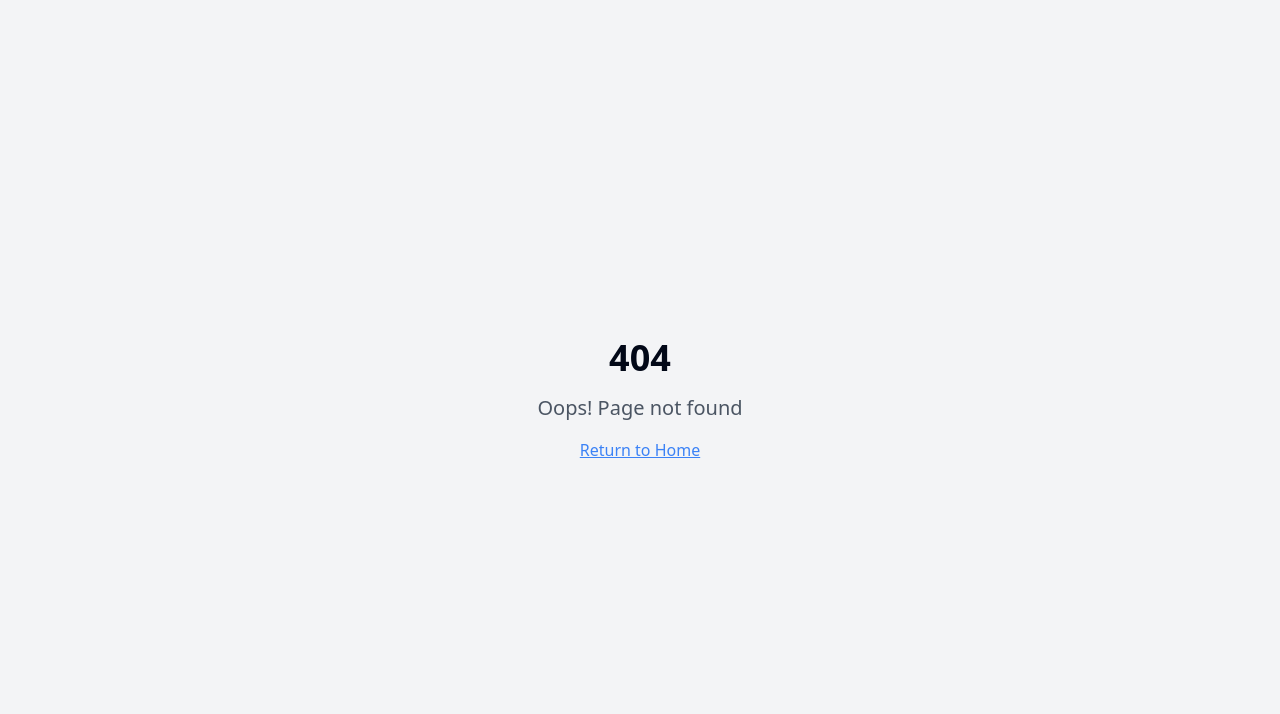
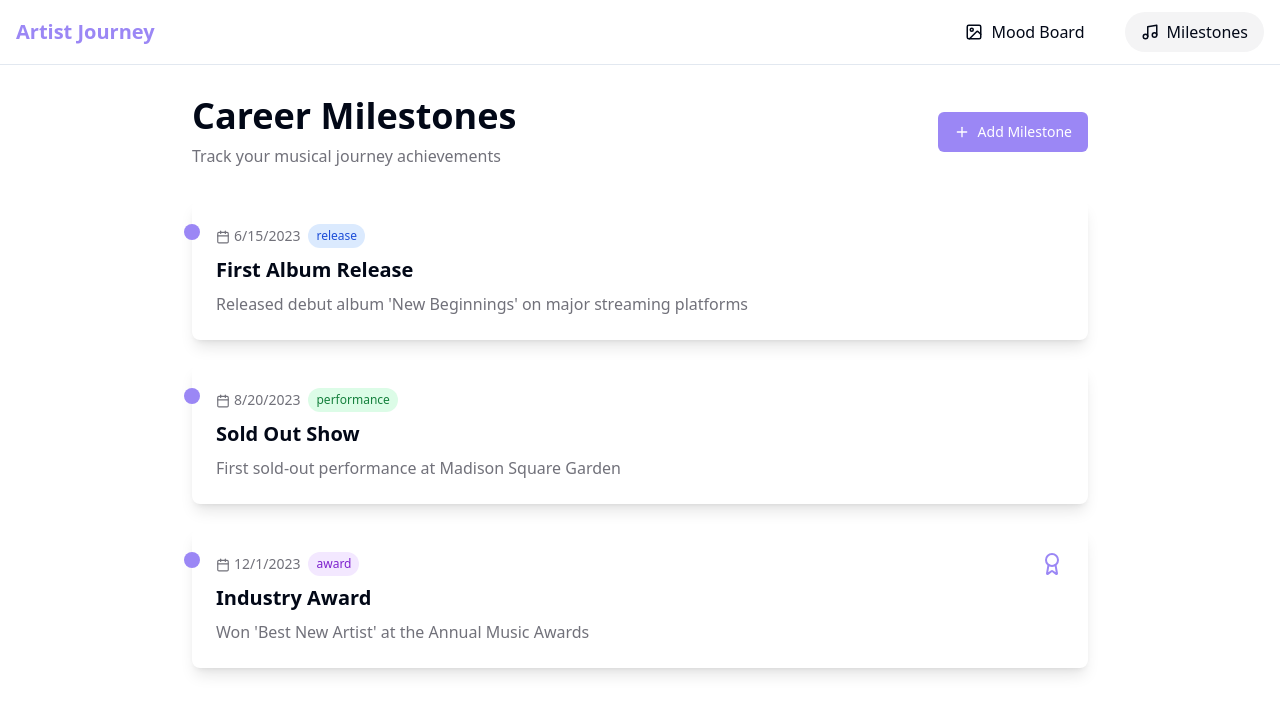
Before and after one commit to agkabongo/welcome2theshow-portail, a React (Vite) app: page /milestones in a window 1280 px wide. Before the commit this address had no page. Shown: the top 714 px of the page. Built offline with nearby package versions, Linux system fonts and the light colour scheme.

Commit message:
Add mood board & milestones pages
This commit adds a mood board maker page and a career milestones page for artists in the musical industry.

```diff
--- a/src/App.tsx
+++ b/src/App.tsx
@@ -1,9 +1,13 @@
+
 import { Toaster } from "@/components/ui/toaster";
 import { Toaster as Sonner } from "@/components/ui/sonner";
 import { TooltipProvider } from "@/components/ui/tooltip";
 import { QueryClient, QueryClientProvider } from "@tanstack/react-query";
 import { BrowserRouter, Routes, Route } from "react-router-dom";
+import { Navigation } from "./components/Navigation";
 import Index from "./pages/Index";
+import MoodBoard from "./pages/MoodBoard";
+import Milestones from "./pages/Milestones";
 import NotFound from "./pages/NotFound";
 
 const queryClient = new QueryClient();
@@ -11,15 +15,19 @@ const queryClient = new QueryClient();
 const App = () => (
   <QueryClientProvider client={queryClient}>
     <TooltipProvider>
+      <BrowserRouter>
+        <Navigation />
+        <main className="pt-16">
+          <Routes>
+            <Route path="/" element={<Index />} />
+            <Route path="/moodboard" element={<MoodBoard />} />
+            <Route path="/milestones" element={<Milestones />} />
+            <Route path="*" element={<NotFound />} />
+          </Routes>
+        </main>
+      </BrowserRouter>
       <Toaster />
       <Sonner />
-      <BrowserRouter>
-        <Routes>
-          <Route path="/" element={<Index />} />
-          {/* ADD ALL CUSTOM ROUTES ABOVE THE CATCH-ALL "*" ROUTE */}
-          <Route path="*" element={<NotFound />} />
-        </Routes>
-      </BrowserRouter>
     </TooltipProvider>
   </QueryClientProvider>
 );
--- /dev/null
+++ b/src/components/Navigation.tsx
@@ -0,0 +1,44 @@
+
+import { Link, useLocation } from "react-router-dom";
+import { cn } from "@/lib/utils";
+import { Music, Image } from "lucide-react";
+
+export const Navigation = () => {
+  const location = useLocation();
+
+  return (
+    <nav className="fixed top-0 left-0 right-0 z-50 bg-white/80 backdrop-blur-lg border-b">
+      <div className="container mx-auto px-4">
+        <div className="flex items-center justify-between h-16">
+          <Link to="/" className="text-xl font-semibold text-primary hover:opacity-80 transition-opacity">
+            Artist Journey
+          </Link>
+          <div className="flex gap-6">
+            <Link
+              to="/moodboard"
+              className={cn(
+                "flex items-center gap-2 px-4 py-2 rounded-full transition-all",
+                "hover:bg-secondary/80",
+                location.pathname === "/moodboard" && "bg-secondary"
+              )}
+            >
+              <Image size={18} />
+              <span>Mood Board</span>
+            </Link>
+            <Link
+              to="/milestones"
+              className={cn(
+                "flex items-center gap-2 px-4 py-2 rounded-full transition-all",
+                "hover:bg-secondary/80",
+                location.pathname === "/milestones" && "bg-secondary"
+              )}
+            >
+              <Music size={18} />
+              <span>Milestones</span>
+            </Link>
+          </div>
+        </div>
+      </div>
+    </nav>
+  );
+};
--- a/src/pages/Index.tsx
+++ b/src/pages/Index.tsx
@@ -1,11 +1,43 @@
-// Update this page (the content is just a fallback if you fail to update the page)
+
+import { Link } from "react-router-dom";
+import { Image, Music } from "lucide-react";
 
 const Index = () => {
   return (
-    <div className="min-h-screen flex items-center justify-center bg-gray-100">
-      <div className="text-center">
-        <h1 className="text-4xl font-bold mb-4">Welcome to Your Blank App</h1>
-        <p className="text-xl text-gray-600">Start building your amazing project here!</p>
+    <div className="min-h-screen flex flex-col items-center justify-center bg-gradient-to-b from-white to-gray-50">
+      <div className="w-full max-w-4xl px-4 animate-fade-in">
+        <h1 className="text-5xl font-bold text-center mb-8">
+          <span className="text-primary">Create</span> Your Artist Journey
+        </h1>
+        <p className="text-xl text-center text-muted-foreground mb-12">
+          Design your vision. Track your progress. Share your story.
+        </p>
+
+        <div className="grid md:grid-cols-2 gap-8 mt-8">
+          <Link
+            to="/moodboard"
+            className="group relative overflow-hidden rounded-2xl bg-white p-8 shadow-lg transition-all hover:shadow-xl"
+          >
+            <div className="absolute inset-0 bg-gradient-to-br from-primary/5 to-primary/10 opacity-0 group-hover:opacity-100 transition-opacity" />
+            <Image className="w-12 h-12 mb-4 text-primary" />
+            <h2 className="text-2xl font-semibold mb-2">Mood Board</h2>
+            <p className="text-muted-foreground">
+              Create visual inspiration boards for your next project or album
+            </p>
+          </Link>
+
+          <Link
+            to="/milestones"
+            className="group relative overflow-hidden rounded-2xl bg-white p-8 shadow-lg transition-all hover:shadow-xl"
+          >
+            <div className="absolute inset-0 bg-gradient-to-br from-primary/5 to-primary/10 opacity-0 group-hover:opacity-100 transition-opacity" />
+            <Music className="w-12 h-12 mb-4 text-primary" />
+            <h2 className="text-2xl font-semibold mb-2">Career Milestones</h2>
+            <p className="text-muted-foreground">
+              Document and celebrate your musical journey achievements
+            </p>
+          </Link>
+        </div>
       </div>
     </div>
   );
--- /dev/null
+++ b/src/pages/Milestones.tsx
@@ -0,0 +1,96 @@
+
+import { useState } from "react";
+import { Award, Calendar, Plus } from "lucide-react";
+import { Button } from "@/components/ui/button";
+import { cn } from "@/lib/utils";
+
+type Milestone = {
+  id: number;
+  title: string;
+  date: string;
+  description: string;
+  category: "release" | "performance" | "award";
+};
+
+const initialMilestones: Milestone[] = [
+  {
+    id: 1,
+    title: "First Album Release",
+    date: "2023-06-15",
+    description: "Released debut album 'New Beginnings' on major streaming platforms",
+    category: "release",
+  },
+  {
+    id: 2,
+    title: "Sold Out Show",
+    date: "2023-08-20",
+    description: "First sold-out performance at Madison Square Garden",
+    category: "performance",
+  },
+  {
+    id: 3,
+    title: "Industry Award",
+    date: "2023-12-01",
+    description: "Won 'Best New Artist' at the Annual Music Awards",
+    category: "award",
+  },
+];
+
+const Milestones = () => {
+  const [milestones, setMilestones] = useState<Milestone[]>(initialMilestones);
+
+  return (
+    <div className="container mx-auto px-4 py-8 animate-fade-in">
+      <div className="max-w-4xl mx-auto">
+        <div className="flex justify-between items-center mb-8">
+          <div>
+            <h1 className="text-4xl font-bold mb-2">Career Milestones</h1>
+            <p className="text-muted-foreground">
+              Track your musical journey achievements
+            </p>
+          </div>
+          <Button className="flex items-center gap-2">
+            <Plus size={18} />
+            Add Milestone
+          </Button>
+        </div>
+
+        <div className="space-y-6">
+          {milestones.map((milestone) => (
+            <div
+              key={milestone.id}
+              className="relative flex gap-4 bg-white rounded-lg p-6 shadow-lg transition-all hover:shadow-xl"
+            >
+              <div className="absolute -left-2 top-6 w-4 h-4 rounded-full bg-primary" />
+              <div className="flex-1">
+                <div className="flex items-center gap-2 mb-2">
+                  <span className="text-sm text-muted-foreground">
+                    <Calendar size={14} className="inline mr-1" />
+                    {new Date(milestone.date).toLocaleDateString()}
+                  </span>
+                  <span
+                    className={cn(
+                      "px-2 py-1 rounded-full text-xs",
+                      milestone.category === "release" && "bg-blue-100 text-blue-700",
+                      milestone.category === "performance" && "bg-green-100 text-green-700",
+                      milestone.category === "award" && "bg-purple-100 text-purple-700"
+                    )}
+                  >
+                    {milestone.category}
+                  </span>
+                </div>
+                <h3 className="text-xl font-semibold mb-2">{milestone.title}</h3>
+                <p className="text-muted-foreground">{milestone.description}</p>
+              </div>
+              {milestone.category === "award" && (
+                <Award className="text-primary" size={24} />
+              )}
+            </div>
+          ))}
+        </div>
+      </div>
+    </div>
+  );
+};
+
+export default Milestones;
--- /dev/null
+++ b/src/pages/MoodBoard.tsx
@@ -0,0 +1,83 @@
+
+import { useState } from "react";
+import { Upload, Plus } from "lucide-react";
+import { Button } from "@/components/ui/button";
+import { toast } from "sonner";
+
+const MoodBoard = () => {
+  const [images, setImages] = useState<string[]>([]);
+
+  const handleImageUpload = (event: React.ChangeEvent<HTMLInputElement>) => {
+    const files = event.target.files;
+    if (!files) return;
+
+    Array.from(files).forEach((file) => {
+      const reader = new FileReader();
+      reader.onload = (e) => {
+        if (typeof e.target?.result === "string") {
+          setImages((prev) => [...prev, e.target.result]);
+          toast.success("Image added to mood board");
+        }
+      };
+      reader.readAsDataURL(file);
+    });
+  };
+
+  return (
+    <div className="container mx-auto px-4 py-8 animate-fade-in">
+      <div className="max-w-4xl mx-auto">
+        <div className="flex justify-between items-center mb-8">
+          <div>
+            <h1 className="text-4xl font-bold mb-2">Mood Board</h1>
+            <p className="text-muted-foreground">
+              Create your visual inspiration board
+            </p>
+          </div>
+          <label className="cursor-pointer">
+            <input
+              type="file"
+              className="hidden"
+              accept="image/*"
+              multiple
+              onChange={handleImageUpload}
+            />
+            <Button className="flex items-center gap-2">
+              <Upload size={18} />
+              Add Images
+            </Button>
+          </label>
+        </div>
+
+        <div className="grid grid-cols-2 md:grid-cols-3 gap-4">
+          {images.map((image, index) => (
+            <div
+              key={index}
+              className="aspect-square rounded-lg overflow-hidden shadow-lg transition-transform hover:scale-[1.02]"
+            >
+              <img
+                src={image}
+                alt={`Mood board image ${index + 1}`}
+                className="w-full h-full object-cover"
+              />
+            </div>
+          ))}
+          <label className="cursor-pointer aspect-square rounded-lg border-2 border-dashed border-gray-200 flex items-center justify-center bg-gray-50 hover:bg-gray-100 transition-colors">
+            <input
+              type="file"
+              className="hidden"
+              accept="image/*"
+              multiple
+              onChange={handleImageUpload}
+            />
+            <div className="text-center">
+              <Plus size={24} className="mx-auto mb-2 text-gray-400" />
+              <span className="text-sm text-gray-500">Add Image</span>
+            </div>
+          </label>
+        </div>
+      </div>
+    </div>
+  );
+};
+
+export default MoodBoard;
--- a/tailwind.config.ts
+++ b/tailwind.config.ts
@@ -1,3 +1,4 @@
+
 import type { Config } from "tailwindcss";
 
 export default {
@@ -12,85 +13,60 @@ export default {
   theme: {
     container: {
       center: true,
-			padding: '2rem',
+      padding: "2rem",
       screens: {
-				'2xl': '1400px'
-			}
+        "2xl": "1400px",
+      },
     },
     extend: {
       colors: {
-				border: 'hsl(var(--border))',
-				input: 'hsl(var(--input))',
-				ring: 'hsl(var(--ring))',
-				background: 'hsl(var(--background))',
-				foreground: 'hsl(var(--foreground))',
+        border: "hsl(var(--border))",
+        input: "hsl(var(--input))",
+        ring: "hsl(var(--ring))",
+        background: "hsl(var(--background))",
+        foreground: "hsl(var(--foreground))",
         primary: {
-					DEFAULT: 'hsl(var(--primary))',
-					foreground: 'hsl(var(--primary-foreground))'
+          DEFAULT: "#9b87f5",
+          foreground: "#ffffff",
         },
         secondary: {
-					DEFAULT: 'hsl(var(--secondary))',
-					foreground: 'hsl(var(--secondary-foreground))'
-				},
-				destructive: {
-					DEFAULT: 'hsl(var(--destructive))',
-					foreground: 'hsl(var(--destructive-foreground))'
+          DEFAULT: "#f4f4f5",
+          foreground: "#18181b",
         },
         muted: {
-					DEFAULT: 'hsl(var(--muted))',
-					foreground: 'hsl(var(--muted-foreground))'
+          DEFAULT: "#f4f4f5",
+          foreground: "#71717a",
         },
         accent: {
-					DEFAULT: 'hsl(var(--accent))',
-					foreground: 'hsl(var(--accent-foreground))'
+          DEFAULT: "#f4f4f5",
+          foreground: "#18181b",
         },
-				popover: {
-					DEFAULT: 'hsl(var(--popover))',
-					foreground: 'hsl(var(--popover-foreground))'
-				},
-				card: {
-					DEFAULT: 'hsl(var(--card))',
-					foreground: 'hsl(var(--card-foreground))'
-				},
-				sidebar: {
-					DEFAULT: 'hsl(var(--sidebar-background))',
-					foreground: 'hsl(var(--sidebar-foreground))',
-					primary: 'hsl(var(--sidebar-primary))',
-					'primary-foreground': 'hsl(var(--sidebar-primary-foreground))',
-					accent: 'hsl(var(--sidebar-accent))',
-					'accent-foreground': 'hsl(var(--sidebar-accent-foreground))',
-					border: 'hsl(var(--sidebar-border))',
-					ring: 'hsl(var(--sidebar-ring))'
-				}
       },
       borderRadius: {
-				lg: 'var(--radius)',
-				md: 'calc(var(--radius) - 2px)',
-				sm: 'calc(var(--radius) - 4px)'
+        lg: "var(--radius)",
+        md: "calc(var(--radius) - 2px)",
+        sm: "calc(var(--radius) - 4px)",
       },
       keyframes: {
-				'accordion-down': {
-					from: {
-						height: '0'
+        "fade-in": {
+          "0%": { opacity: "0", transform: "translateY(10px)" },
+          "100%": { opacity: "1", transform: "translateY(0)" },
         },
-					to: {
-						height: 'var(--radix-accordion-content-height)'
-					}
+        "fade-out": {
+          "0%": { opacity: "1", transform: "translateY(0)" },
+          "100%": { opacity: "0", transform: "translateY(10px)" },
         },
-				'accordion-up': {
-					from: {
-						height: 'var(--radix-accordion-content-height)'
+        "slide-in": {
+          "0%": { transform: "translateX(-100%)" },
+          "100%": { transform: "translateX(0)" },
         },
-					to: {
-						height: '0'
-					}
-				}
       },
       animation: {
-				'accordion-down': 'accordion-down 0.2s ease-out',
-				'accordion-up': 'accordion-up 0.2s ease-out'
-			}
-		}
+        "fade-in": "fade-in 0.5s ease-out",
+        "fade-out": "fade-out 0.5s ease-out",
+        "slide-in": "slide-in 0.5s ease-out",
+      },
+    },
   },
   plugins: [require("tailwindcss-animate")],
 } satisfies Config;
```
Lines whose indentation alone changed are shown as unchanged.
